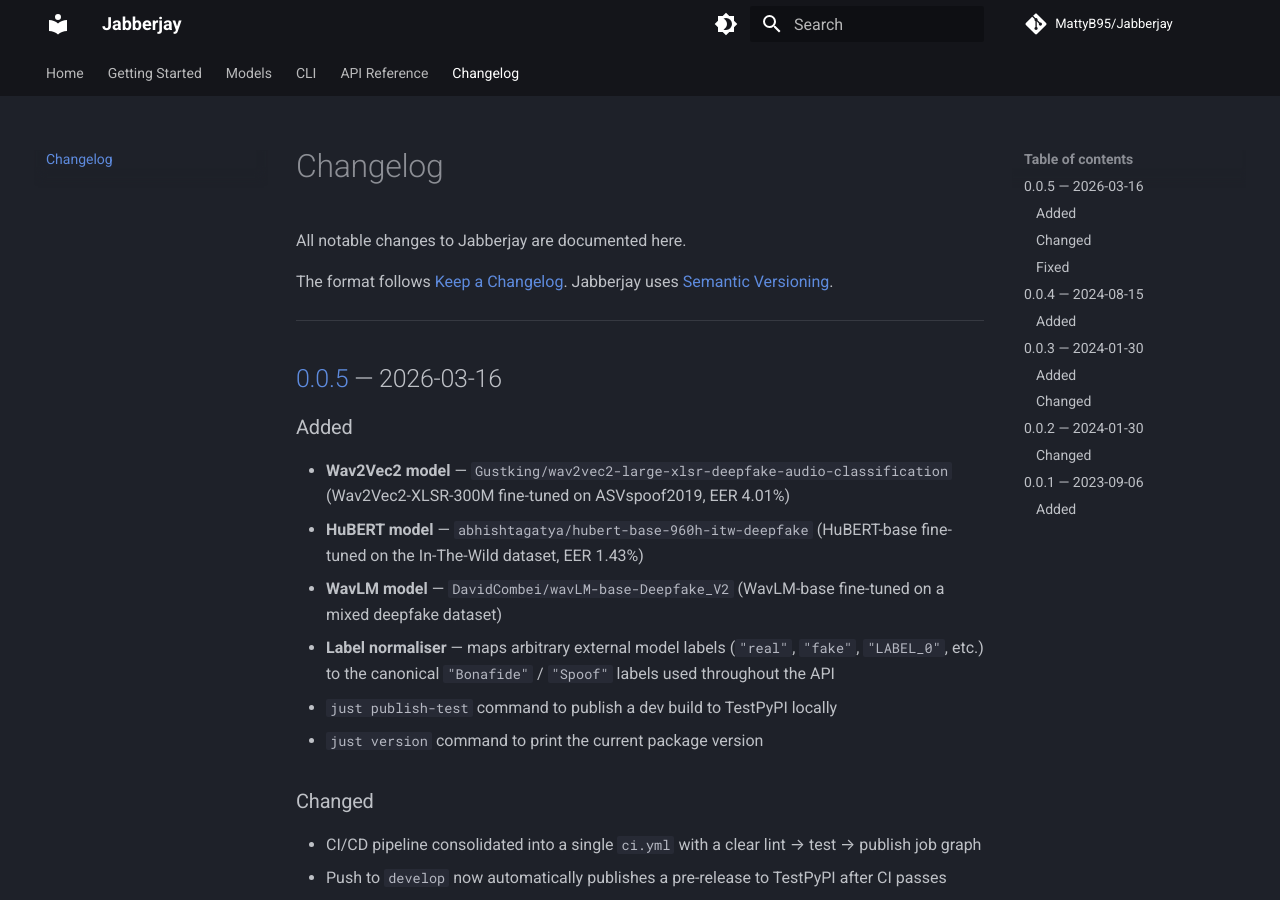
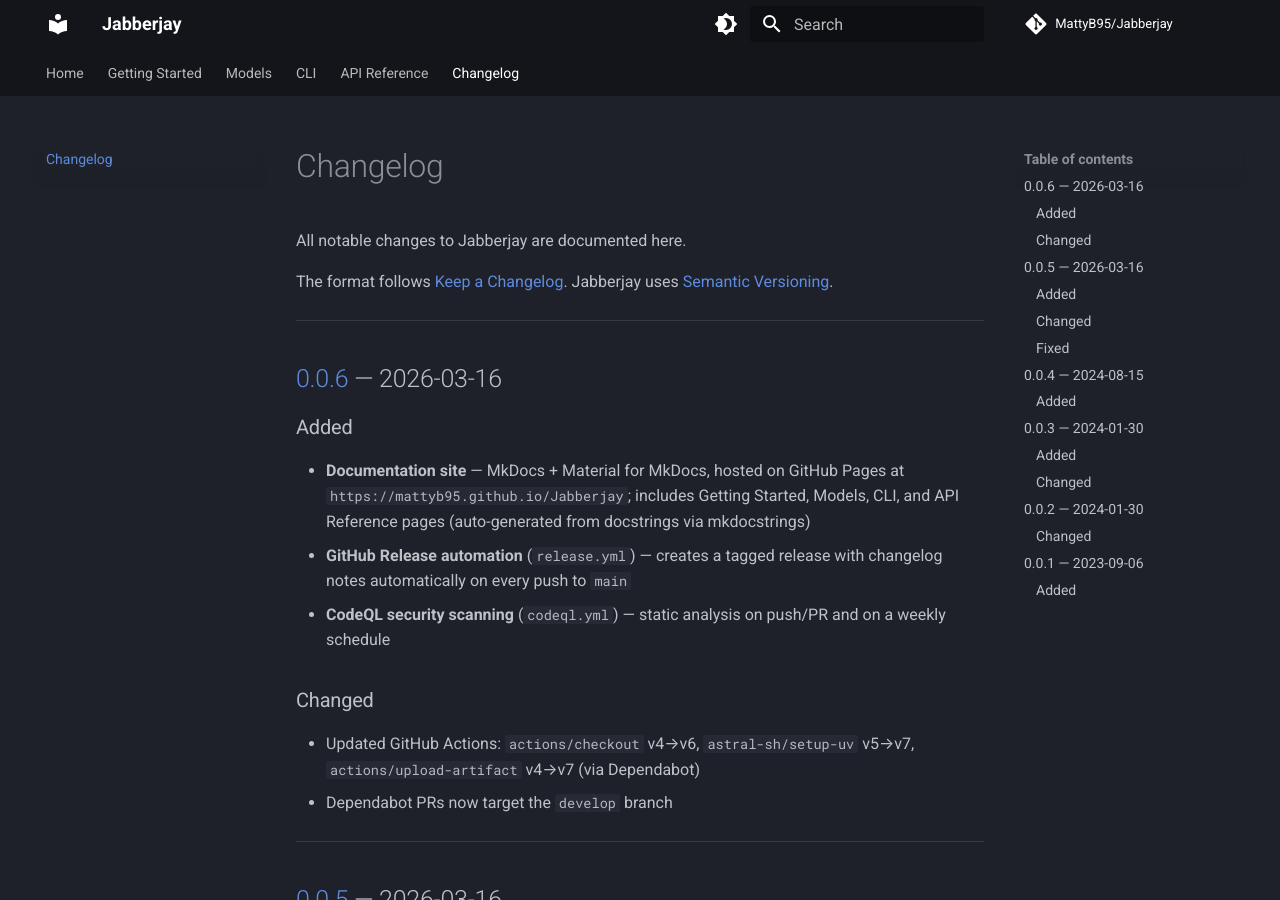
Before and after one commit to MattyB95/Jabberjay, an MkDocs documentation site: the page built from docs/changelog.md, in a window 1280 px wide and 900 px high. Built offline with MkDocs 1.6.1 and Material for MkDocs 9.7.7, drawn with Linux system fonts in a browser that asks for light colours; comment, search, counter and statistics services are not loaded.

Commit message:
chore: bump version to 0.0.6 and update CI action versions

```diff
--- a/docs/changelog.md
+++ b/docs/changelog.md
@@ -4,6 +4,24 @@ All notable changes to Jabberjay are documented here.
 
 The format follows [Keep a Changelog](https://keepachangelog.com/en/1.1.0/).
 Jabberjay uses [Semantic Versioning](https://semver.org/spec/v2.0.0.html).
+
+---
+
+## [0.0.6] — 2026-03-16
+
+### Added
+- **Documentation site** — MkDocs + Material for MkDocs, hosted on GitHub Pages at
+  `https://mattyb95.github.io/Jabberjay`; includes Getting Started, Models, CLI,
+  and API Reference pages (auto-generated from docstrings via mkdocstrings)
+- **GitHub Release automation** (`release.yml`) — creates a tagged release with
+  changelog notes automatically on every push to `main`
+- **CodeQL security scanning** (`codeql.yml`) — static analysis on push/PR and
+  on a weekly schedule
+
+### Changed
+- Updated GitHub Actions: `actions/checkout` v4→v6, `astral-sh/setup-uv` v5→v7,
+  `actions/upload-artifact` v4→v7 (via Dependabot)
+- Dependabot PRs now target the `develop` branch
 
 ---
 
@@ -73,6 +91,7 @@ Jabberjay uses [Semantic Versioning](https://semver.org/spec/v2.0.0.html).
 - HuggingFace Hub integration for automatic model weight retrieval
 - Command-line interface
 
+[0.0.6]: https://github.com/MattyB95/Jabberjay/compare/v0.0.5...v0.0.6
 [0.0.5]: https://github.com/MattyB95/Jabberjay/compare/v0.0.4...v0.0.5
 [0.0.4]: https://github.com/MattyB95/Jabberjay/compare/v0.0.3...v0.0.4
 [0.0.3]: https://github.com/MattyB95/Jabberjay/compare/v0.0.2...v0.0.3
--- a/pyproject.toml
+++ b/pyproject.toml
@@ -4,7 +4,7 @@ build-backend = "hatchling.build"
 
 [project]
 name = "Jabberjay"
-version = "0.0.5"
+version = "0.0.6"
 description = "🦜 Synthetic Voice Detection"
 readme = "README.md"
 requires-python = ">=3.10"
```
Also changed, not shown: CHANGELOG.md (+19 -0 lines), 4 other files.
